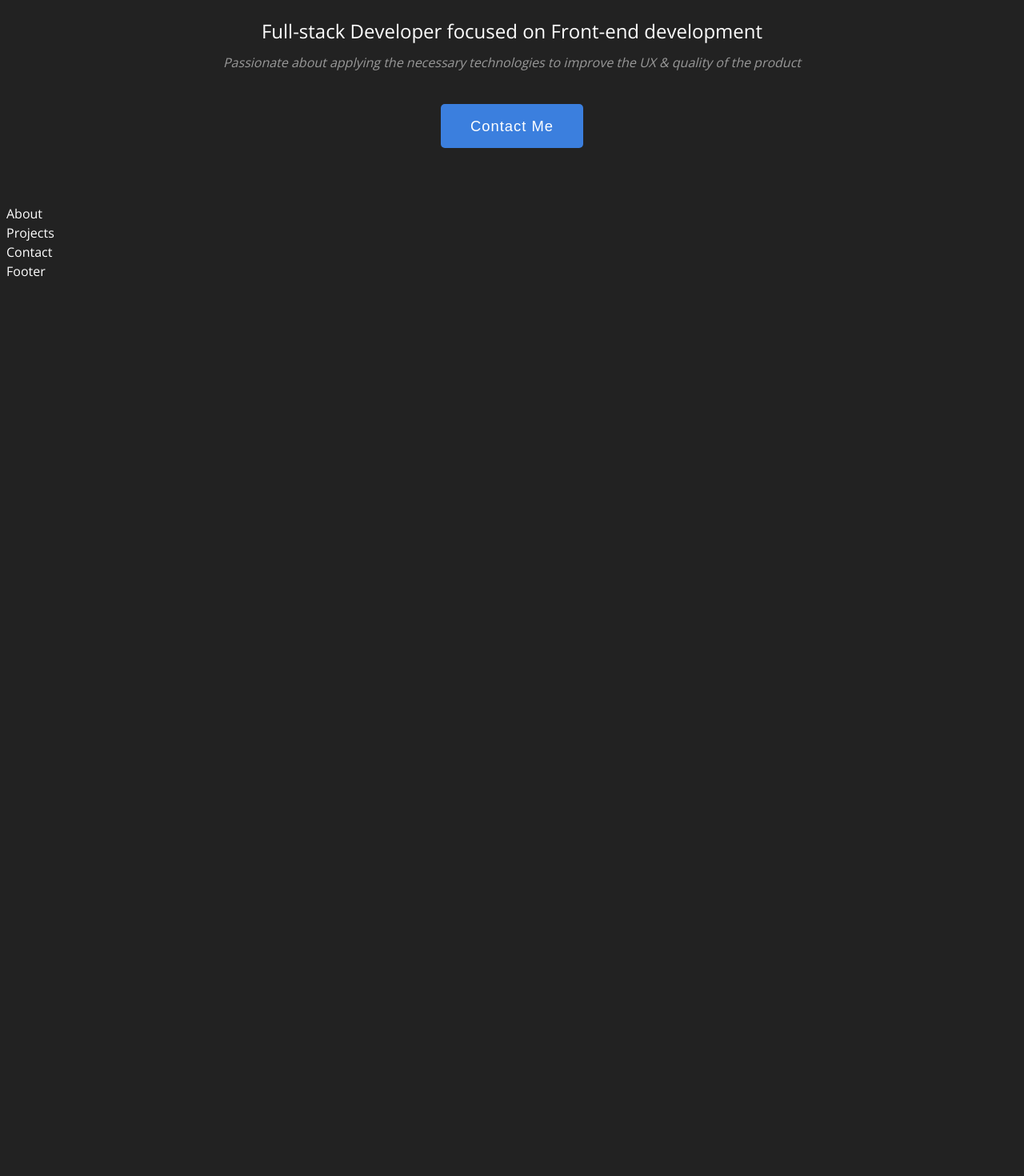
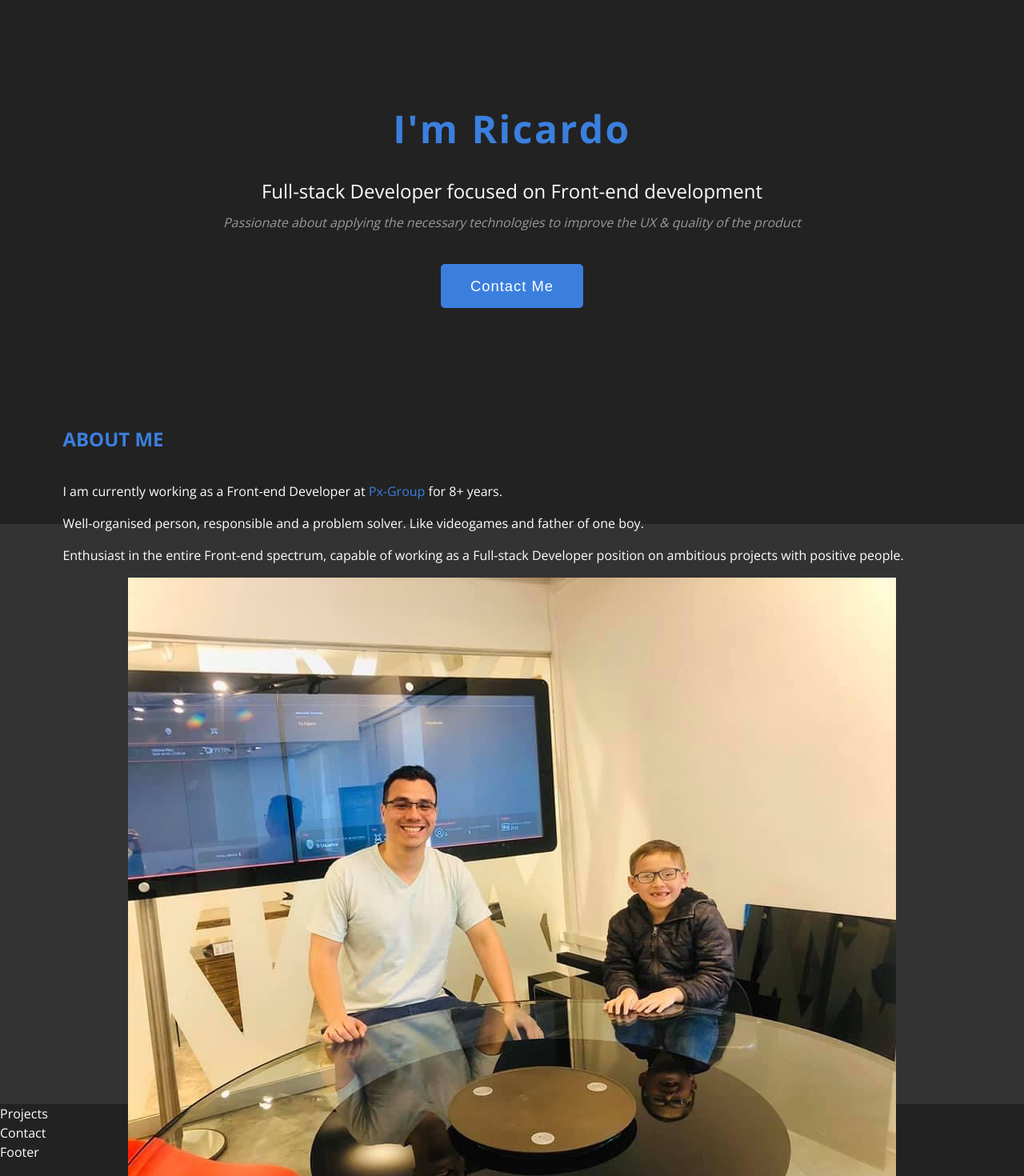
Before and after one commit to raop155/raop-portfolio, a React (Create React App) app: page / in a window 1280 px wide. Shown: the part 220-1690 px from the top of the page at 80% size. Before the commit the page ends 800 px from the top, so only its background shows below. Built offline with nearby package versions, Linux system fonts and the light colour scheme.

Commit message:
Add About Me section

```diff
--- a/src/components/landing/About.jsx
+++ b/src/components/landing/About.jsx
@@ -1,7 +1,36 @@
 import React from 'react';
+import AboutMeImage from '../../assets/about_me.jpeg';
 
 const About = () => {
-  return <div>About</div>;
+  return (
+    <section id='about'>
+      <div className='container flex'>
+        <h2>About Me</h2>
+        <div className='description'>
+          <p>
+            I am currently working as a Front-end Developer at{' '}
+            <a href='https://www.px-group.com/' target='_blank'>
+              Px-Group
+            </a>{' '}
+            for 8+ years.
+          </p>
+          <p>
+            Well-organised person, responsible and a problem solver. Like videogames and father of
+            one boy.
+          </p>
+          <p>
+            Enthusiast in the entire Front-end spectrum, capable of working as a Full-stack
+            Developer position on ambitious projects with positive people.
+          </p>
+        </div>
+        <div className='image'>
+          <img src={AboutMeImage} alt='Father with son' />
+          {/* <img src={require('../../assets/about_me.jpeg').default} alt='Father with son' /> */}
+        </div>
+        <div className='skills'></div>
+      </div>
+    </section>
+  );
 };
 
 export default About;
--- a/src/styles/style.scss
+++ b/src/styles/style.scss
@@ -13,22 +13,39 @@
 }
 
 body {
+  margin: 0;
+  padding: 0;
   font-family: 'Open Sans', sans-serif;
   background: var(--bg-color);
   color: var(--text-color);
 }
 
-h1 {
+h1,
+h2 {
   color: var(--primary-color);
+}
+
+h2 {
+  text-transform: uppercase;
 }
 
 a {
   text-decoration: none;
+  color: var(--primary-color);
 }
 
 ul {
   list-style: none;
   padding: 0;
+}
+
+section {
+  padding: 3em 1em;
+}
+
+img {
+  max-width: 100%;
+  height: auto;
 }
 
 // Buttons
@@ -38,16 +55,17 @@ ul {
   border: none;
   cursor: pointer;
   border-radius: 5px;
-}
 
-.button--primary {
-  background: var(--primary-color);
-  color: #fff;
+  &--primary {
+    background: var(--primary-color);
+    color: #fff;
+  }
 }
 
 // Utilities
 .container {
   width: 90%;
+  height: 100%;
   max-width: 1360px;
   margin: 0 auto;
 }
@@ -73,9 +91,9 @@ ul {
   top: 0;
   left: 0;
   width: 100%;
-  // background: #333;
+  background: #333;
   height: 75px;
-  // box-shadow: 0 3px 3px rgba(0, 0, 0, 0.1);
+  box-shadow: 0 3px 3px rgba(0, 0, 0, 0.2);
 
   .container {
     justify-content: space-between;
@@ -121,7 +139,8 @@ ul {
 // Hero
 #hero {
   margin-top: 75px;
-  height: 50vh;
+  height: 100vh;
+  min-height: 100vh;
 
   .container {
     flex-direction: column;
@@ -133,7 +152,7 @@ ul {
   }
 
   h1 {
-    letter-spacing: 5px;
+    letter-spacing: 2.5px;
     padding: 0 0.5em;
     margin: 0 0 0.5em 0;
     font-size: 3rem;
@@ -162,3 +181,26 @@ ul {
     letter-spacing: 1px;
   }
 }
+
+// About me
+
+#about {
+  background: #333;
+  height: calc(100vh - 75px);
+  min-height: calc(100vh - 75px);
+
+  .container {
+    flex-direction: column;
+    align-items: flex-start;
+  }
+
+  h2 {
+    margin-top: 0;
+  }
+
+  .image {
+    margin: 0 auto;
+    text-align: center;
+    // width: 500px;
+  }
+}
```
Also changed, not shown: src/assets/about_me.jpeg (added), 1 other file (tests, documents, lock files or other folders).
